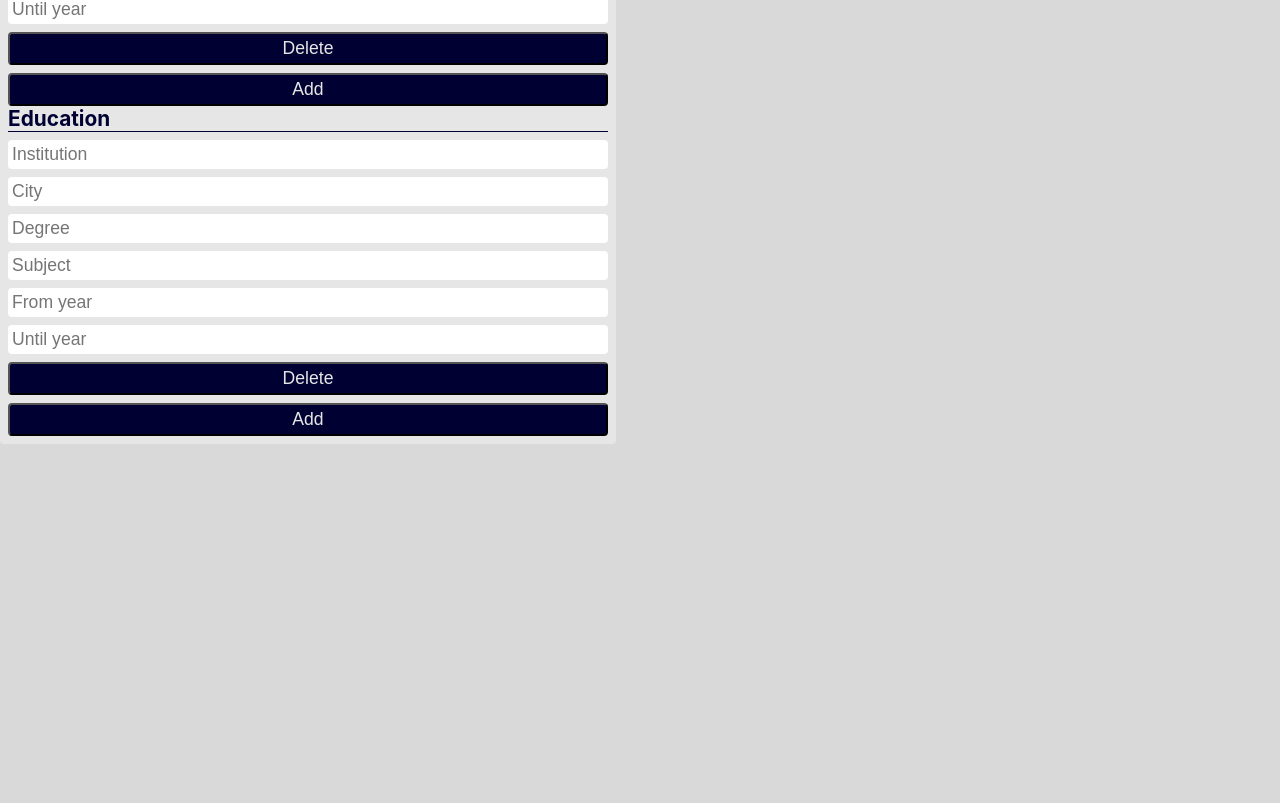
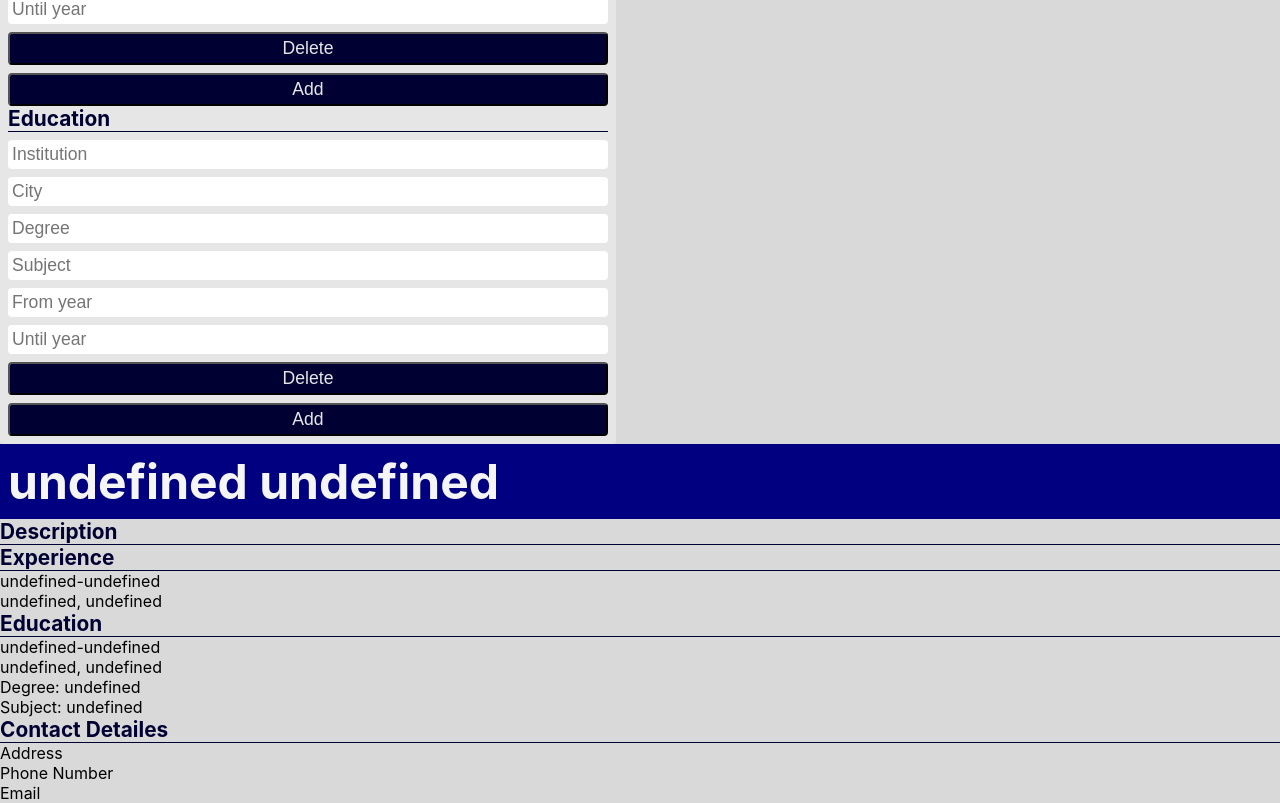
Before and after one commit to aviyacg/cv-creator, a React (Create React App) app: page / in a window 1280 px wide. Shown: the part 481-1284 px from the top of the page. Before the commit the page ends 925 px from the top, so only its background shows below. Built offline with nearby package versions, Linux system fonts and the light colour scheme.

Commit message:
Create all Preview components

```diff
--- a/src/components/App.js
+++ b/src/components/App.js
@@ -1,6 +1,7 @@
 import '../styles/App.css';
 import Header from './Header';
 import Form from './Form/Form';
+import Preview from './Preview/Preview';
 import { Component } from 'react';
 import { v4 as newId } from 'uuid';
 
@@ -94,6 +95,9 @@ class App extends Component {
           changeInfo={this.changeInfo}
           deleteGroup={this.deleteGroup}
         />
+        <Preview
+          state={this.state}
+        />
       </div>
     );
   }
--- /dev/null
+++ b/src/components/Preview/Description.js
@@ -0,0 +1,15 @@
+import { Component } from "react";
+
+class Description extends Component {
+  render() {
+    const { description } = this.props;
+    return (
+      <div className="Description">
+        <div className="title">Description</div>
+        <div className="text">{description}</div>
+      </div>
+    );
+  }
+}
+
+export default Description;
--- /dev/null
+++ b/src/components/Preview/Details.js
@@ -0,0 +1,22 @@
+import { Component } from "react";
+
+class Details extends Component {
+  render() {
+    const info = this.props.personal[0].info;
+    const { address, phoneNumber, email } = info;
+
+    return (
+      <div className="Detailes">
+        <div className="title">Contact Detailes</div>
+        <div className="sub-title">Address</div>
+        <div className="text">{address}</div>
+        <div className="sub-title">Phone Number</div>
+        <div className="text">{phoneNumber}</div>
+        <div className="sub-title">Email</div>
+        <div className="text">{email}</div>
+      </div>
+    );
+  }
+}
+
+export default Details;
--- /dev/null
+++ b/src/components/Preview/Education.js
@@ -0,0 +1,24 @@
+import { Component } from "react";
+
+class Education extends Component {
+  render() {
+    const { education } = this.props;
+    return (
+      <div className="Education">
+        <div className="title">Education</div>
+        {
+          education.map(group => (
+            <div key={group.id} className="edu-info">
+              <div className="sub-title">{group.info.fromYear + '-' + group.info.untilYear}</div>
+              <div className="sub-title">{group.info.institution + ', ' + group.info.city}</div>
+              <div className="text">{'Degree: ' + group.info.degree}</div>
+              <div className="text">{'Subject: ' + group.info.subject}</div>
+            </div>
+          ))
+        }
+      </div>
+    );
+  }
+}
+
+export default Education;
--- /dev/null
+++ b/src/components/Preview/Experience.js
@@ -0,0 +1,23 @@
+import { Component } from "react";
+
+class Experience extends Component {
+  render() {
+    const { experience } = this.props;
+    return (
+      <div className="Experience">
+        <div className="title">Experience</div>
+        {
+          experience.map(group => (
+            <div key={group.id} className="exp-info">
+              <div className="sub-title">{group.info.fromYear + '-' + group.info.untilYear}</div>
+              <div className="sub-title">{group.info.position}</div>
+              <div className="text">{group.info.company + ', ' + group.info.city}</div>
+            </div>
+          ))
+        }
+      </div>
+    );
+  }
+}
+
+export default Experience;
--- /dev/null
+++ b/src/components/Preview/Main.js
@@ -0,0 +1,20 @@
+import { Component } from "react";
+import Description from "./Description";
+import Experience from "./Experience";
+import Education from "./Education";
+
+class Main extends Component {
+  render() {
+    const { description, experience, education } = this.props;
+
+    return (
+      <div className="Main">
+        <Description description={description} />
+        <Experience experience={experience} />
+        <Education education={education} />
+      </div>
+    );
+  }
+}
+
+export default Main;
--- /dev/null
+++ b/src/components/Preview/Preview.js
@@ -0,0 +1,28 @@
+import { Component } from "react";
+import Main from "./Main";
+import Details from "./Details";
+
+class Preview extends Component {
+  render() {
+    const { personal, experience, education } = this.props.state;
+    const fullName = personal[0].info.firstName + ' ' + personal[0].info.lastName;
+    const description = personal[0].info.description;
+    return (
+      <div className="Preview">
+        <div className="Header">
+          {fullName}
+        </div>
+        <Main
+          description={description}
+          experience={experience}
+          education={education}
+        />
+        <Details
+          personal={personal}
+        />
+      </div>
+    );
+  }
+}
+
+export default Preview;
```
